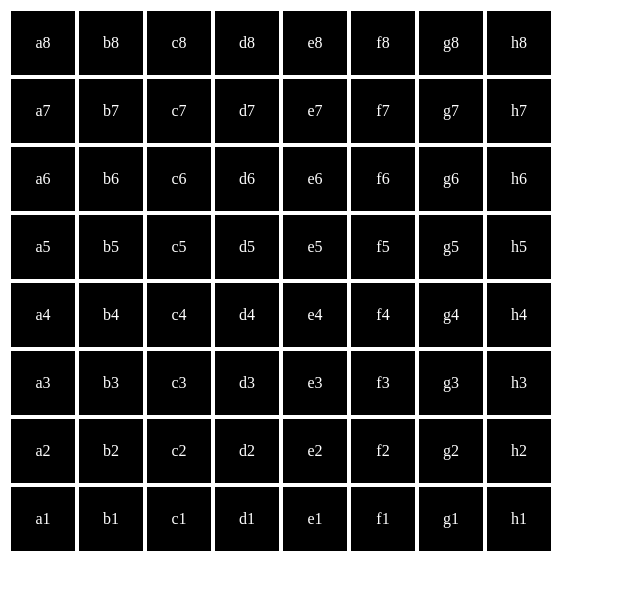
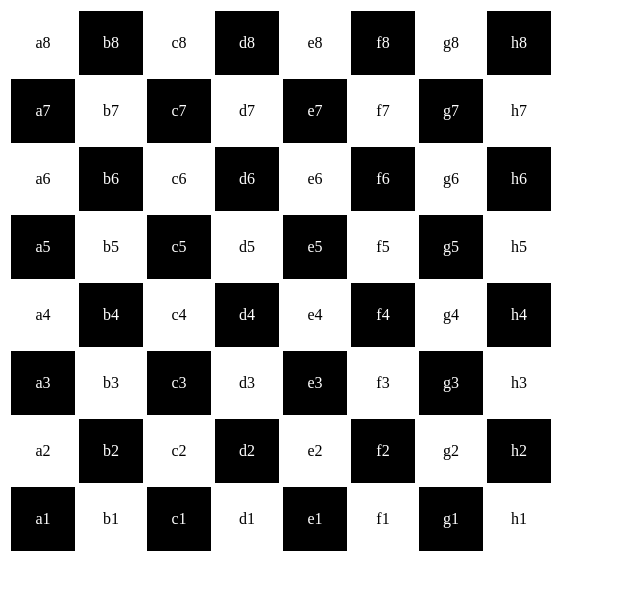
Before and after one commit to AnteronGitHub/web-chess, a React app: page / in a window 1280 px wide. Shown: the whole page, without its empty margins (0-640 px from the left). Built offline with nearby package versions, Linux system fonts and the light colour scheme.

Commit message:
Added white square coloring.

```diff
--- a/src/components/Square.js
+++ b/src/components/Square.js
@@ -3,9 +3,15 @@ import React, { Component } from 'react';
 import '../styles/square.css';
 
 export default class Square extends Component {
+    isWhite() {
+        const col = 'abcdefgh'.indexOf(this.props.file) + 1
+        const row = this.props.rank
+        return row % 2 === 1 ? col%2===0 : col%2===1
+    }
+
     render() {
         return (
-            <div className="square">
+            <div className={"square " + ((this.isWhite() ? "white" : "black"))}>
                 {this.props.file}{this.props.rank}
             </div>
         );
--- a/src/styles/square.css
+++ b/src/styles/square.css
@@ -2,8 +2,16 @@
 .square {
     width: 64px;
     height: 64px;
-    background-color: black;
-    color: white;
     text-align: center;
     line-height: 64px;
 }
+
+.square.black {
+    background-color: black;
+    color: white;
+}
+
+.square.white {
+    background-color: white;
+    color: black;
+}
```
